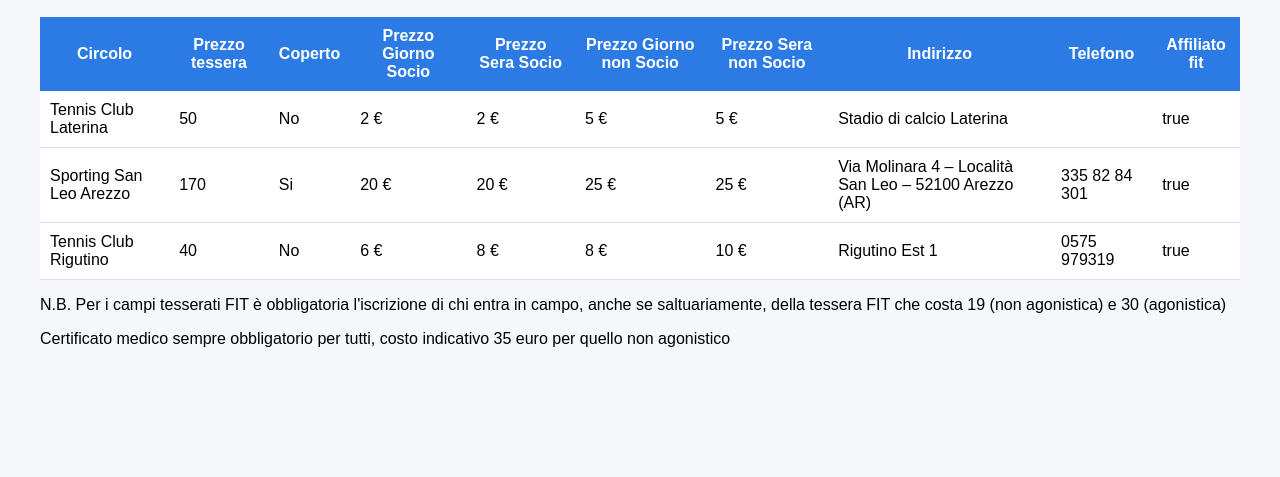
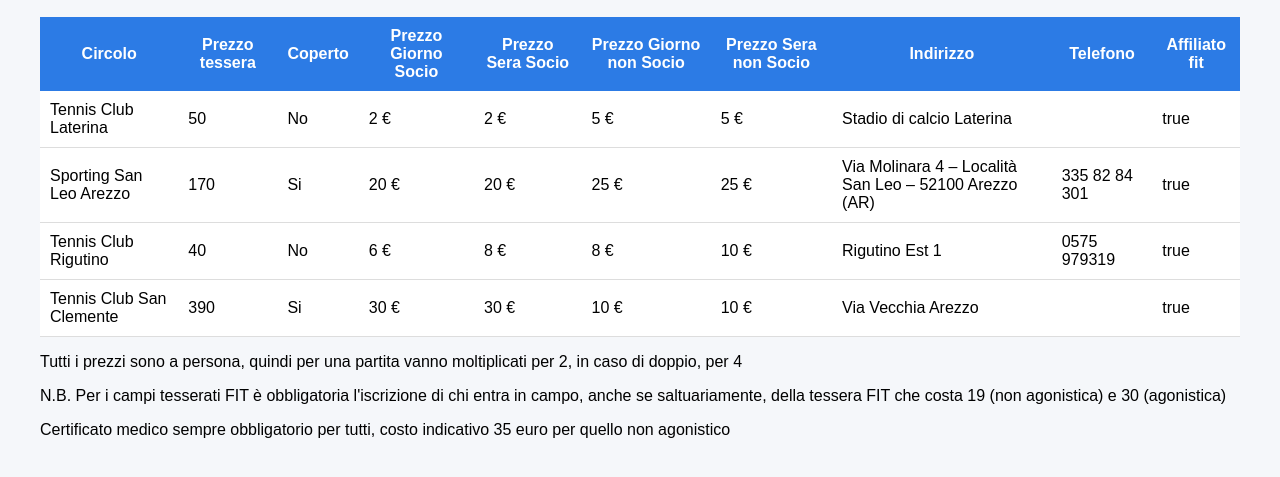
Before and after one commit to Ozzyboshi/campi_tennis_arezzo, a plain HTML site: page index.html in a window 1280 px wide. Shown: the part 141-618 px from the top of the page. Drawn offline with Linux system fonts and the light colour scheme.

Commit message:
add sanclemente

```diff
--- a/campi_tennis.json
+++ b/campi_tennis.json
@@ -34,5 +34,17 @@
     "indirizzo": "Rigutino Est 1",
     "telefono": "0575 979319",
     "affiliato_fit": true
+  },
+  {
+    "nome": "Tennis Club San Clemente",
+    "prezzo_tessera": "390",
+    "coperto": true,
+    "prezzo_giorno_socio": 30,
+    "prezzo_sera_socio": 30,
+    "prezzo_giorno_non_socio": 10,
+    "prezzo_sera_non_socio": 10,
+    "indirizzo": "Via Vecchia Arezzo",
+    "telefono": "",
+    "affiliato_fit": true
   }
 ]
--- a/index.html
+++ b/index.html
@@ -32,6 +32,7 @@
 
 </table>
 
+<p>Tutti i prezzi sono a persona, quindi per una partita vanno moltiplicati per 2, in caso di doppio, per 4</p>
 <p>N.B. Per i campi tesserati FIT è obbligatoria l'iscrizione di chi entra in campo, anche se saltuariamente, della tessera FIT che costa 19 (non agonistica) e 30 (agonistica)</p>
 <p>Certificato medico sempre obbligatorio per tutti, costo indicativo 35 euro per quello non agonistico</p>
 
```
